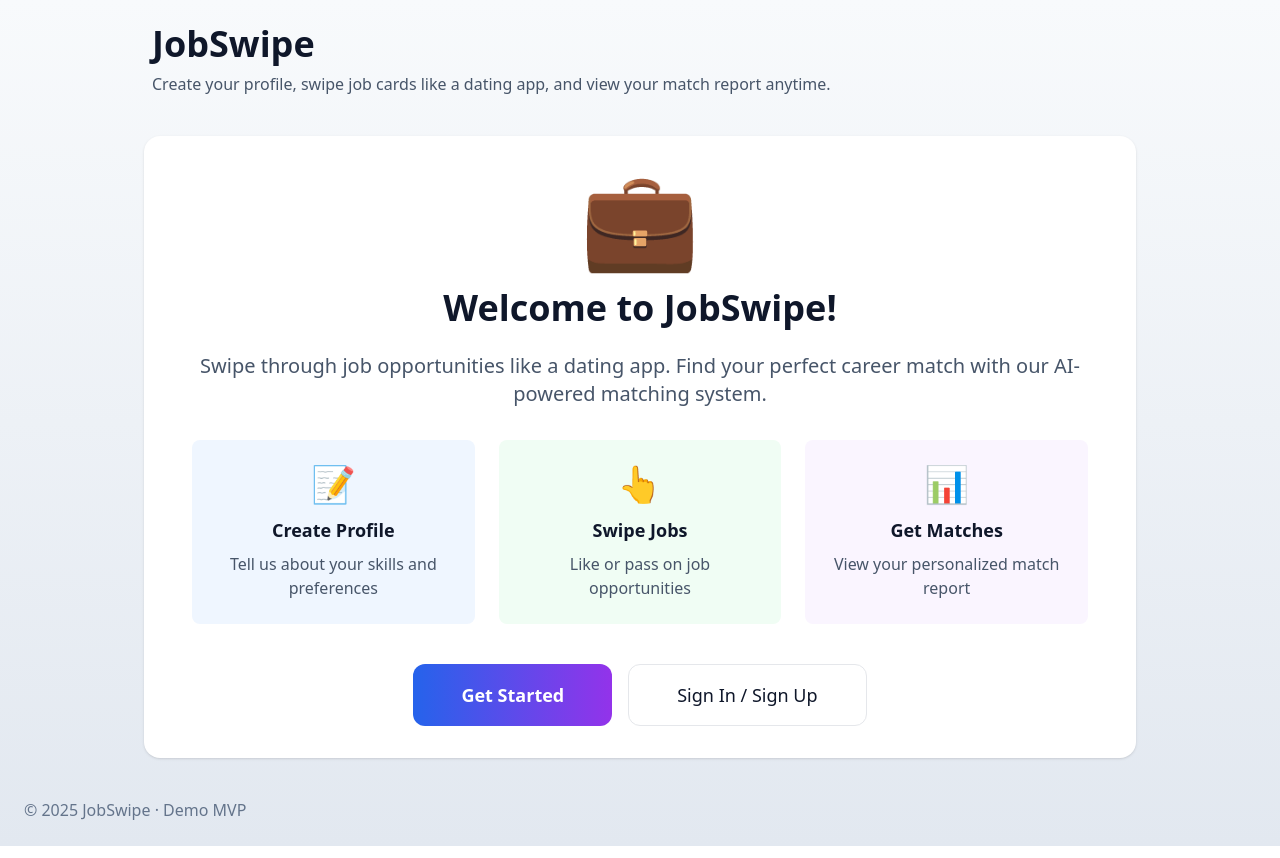
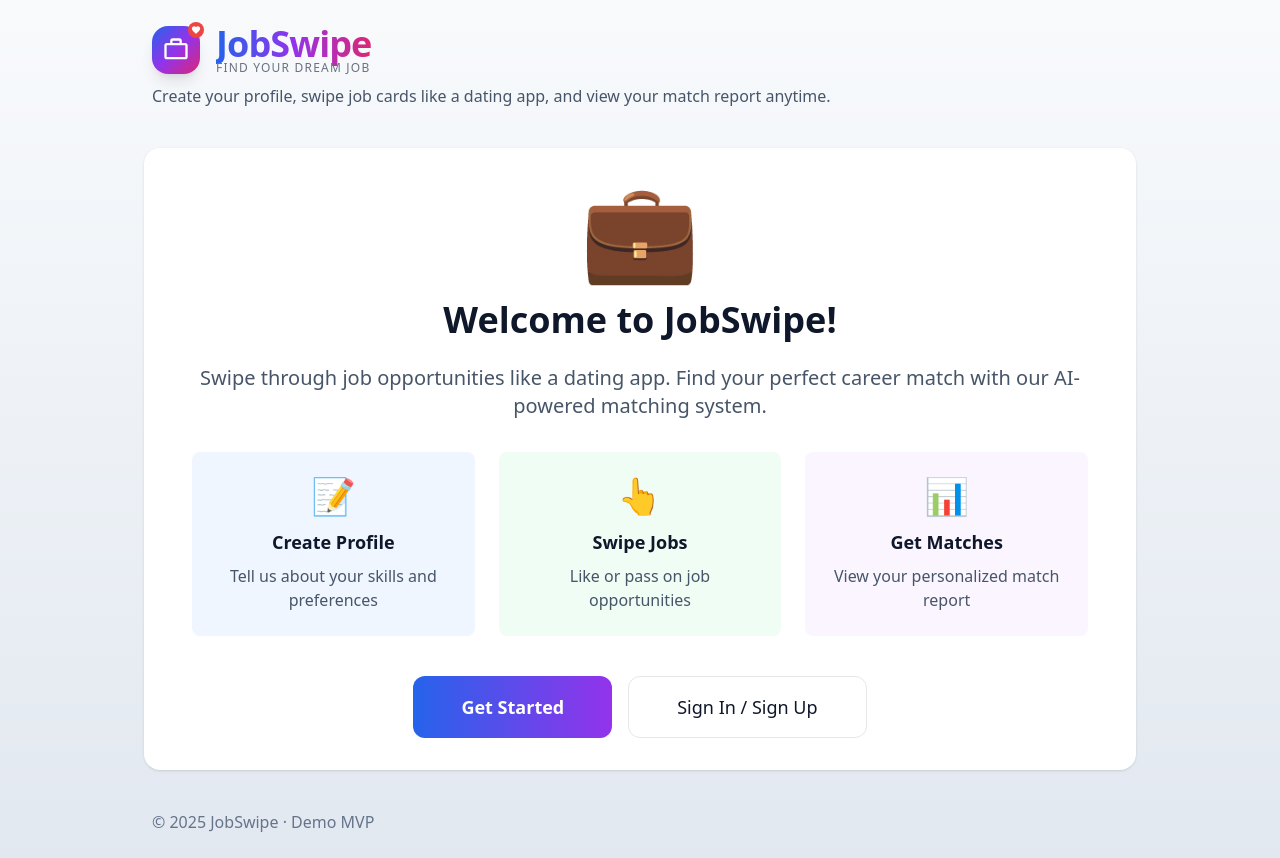
Before and after one commit to jsminesng/JobSwipe, a website: page index.html in a window 1280 px wide. Drawn offline with nearby package versions, Linux system fonts and the light colour scheme.

Commit message:
Update logo

```diff
--- a/index.html
+++ b/index.html
@@ -15,13 +15,58 @@
   >
     <!-- Header -->
     <header class="max-w-5xl mx-auto p-6">
-      <h1
+      <div
         id="mainTitle"
-        class="text-4xl font-extrabold cursor-pointer hover:opacity-90 transition-all duration-200"
+        class="flex items-center gap-4 cursor-pointer hover:scale-105 transition-all duration-300 group"
         title="Click to reset all data"
       >
-        JobSwipe
-      </h1>
+        <!-- 로고 아이콘 -->
+        <div class="relative">
+          <div
+            class="w-12 h-12 bg-gradient-to-br from-blue-600 via-purple-600 to-pink-600 rounded-2xl flex items-center justify-center shadow-lg group-hover:shadow-xl transition-all duration-300"
+          >
+            <svg
+              class="w-7 h-7 text-white"
+              fill="currentColor"
+              viewBox="0 0 24 24"
+            >
+              <path
+                d="M20 6h-3V4c0-1.1-.9-2-2-2H9c-1.1 0-2 .9-2 2v2H4c-1.1 0-2 .9-2 2v10c0 1.1.9 2 2 2h16c1.1 0 2-.9 2-2V8c0-1.1-.9-2-2-2zM9 4h6v2H9V4zm11 14H4V8h16v10z"
+              />
+            </svg>
+          </div>
+          <!-- 작은 액센트 -->
+          <div
+            class="absolute -top-1 -right-1 w-4 h-4 bg-red-500 rounded-full flex items-center justify-center"
+          >
+            <svg
+              class="w-2.5 h-2.5 text-white"
+              fill="currentColor"
+              viewBox="0 0 24 24"
+            >
+              <path
+                d="M12 21.35l-1.45-1.32C5.4 15.36 2 12.28 2 8.5 2 5.42 4.42 3 7.5 3c1.74 0 3.41.81 4.5 2.09C13.09 3.81 14.76 3 16.5 3 19.58 3 22 5.42 22 8.5c0 3.78-3.4 6.86-8.55 11.54L12 21.35z"
+              />
+            </svg>
+          </div>
+        </div>
+
+        <!-- 텍스트 로고 -->
+        <div class="flex flex-col">
+          <div class="text-4xl font-black tracking-tight">
+            <span
+              class="bg-gradient-to-r from-blue-600 via-purple-600 to-pink-600 bg-clip-text text-transparent"
+            >
+              JobSwipe
+            </span>
+          </div>
+          <div
+            class="text-xs font-medium text-gray-500 tracking-widest uppercase -mt-1"
+          >
+            Find Your Dream Job
+          </div>
+        </div>
+      </div>
       <p class="text-base text-slate-600 mt-2">
         Create your profile, swipe job cards like a dating app, and view your
         match report anytime.
@@ -349,7 +394,7 @@
       </section>
     </main>
 
-    <footer class="max-w-7xl mx-auto p-6 text-base text-slate-500">
+    <footer class="max-w-5xl mx-auto p-6 text-base text-slate-500">
       © 2025 JobSwipe · Demo MVP
     </footer>
 
```
